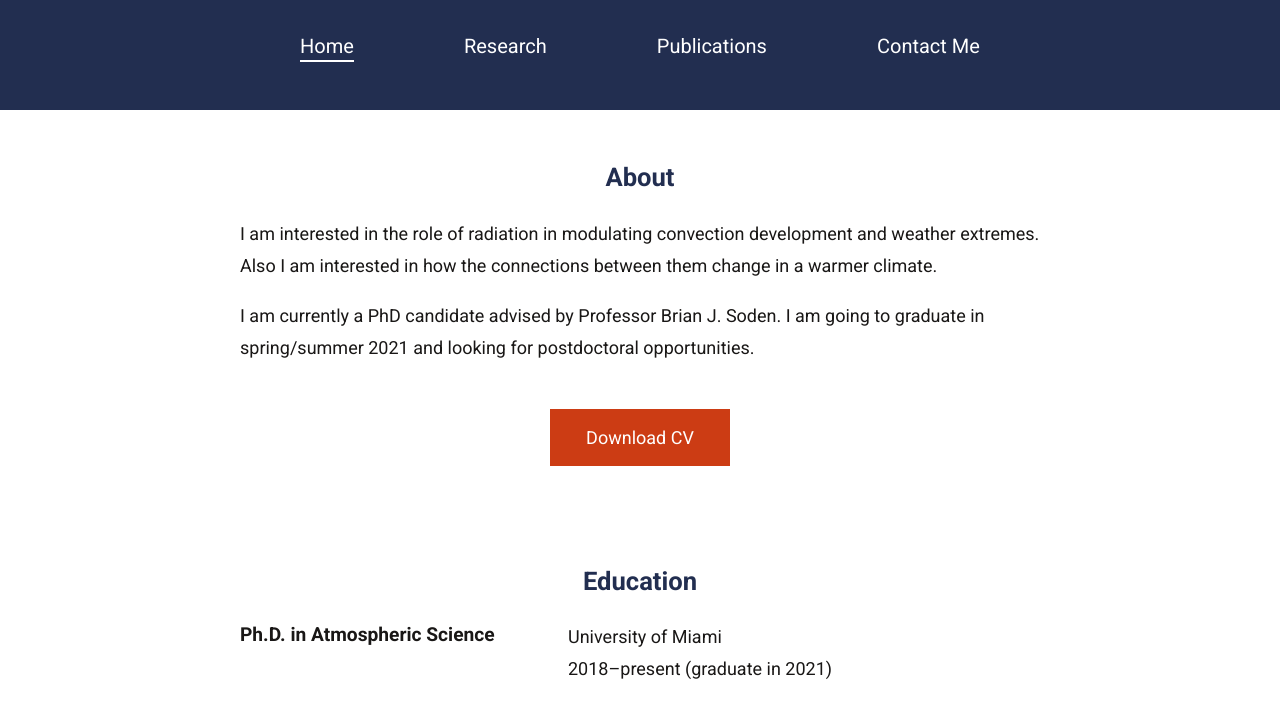
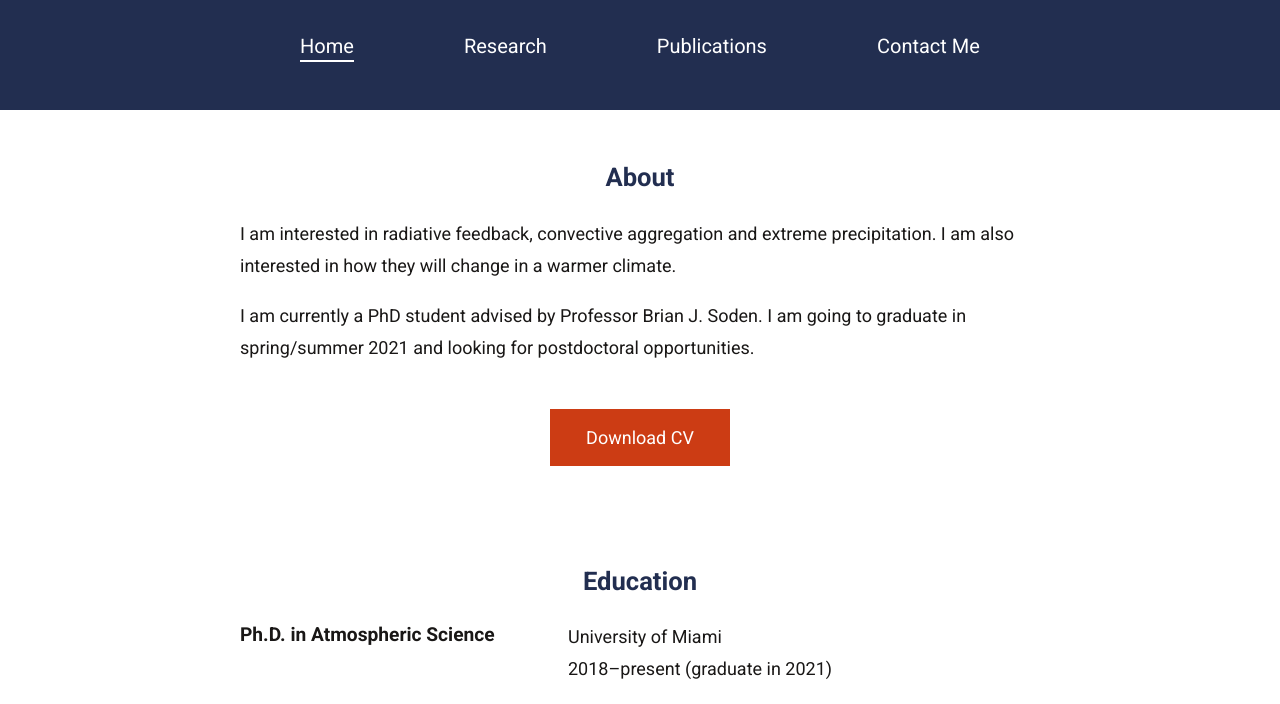
Before and after one commit to bosongzhang/bosongzhang.github.io, a plain HTML site: page index.html in a window 1280 px wide. Shown: the part 96-800 px from the top of the page. Drawn offline with nearby package versions, Linux system fonts and the light colour scheme.

Commit message:
more update

```diff
--- a/index.html
+++ b/index.html
@@ -35,9 +35,9 @@
       <div class="wrapper">
         <h2 class="dark">About</h2>
 
-        <p class="dark">I am interested in the role of radiation in modulating convection development and weather extremes. Also I am interested in how the connections between them change in a warmer climate. </p>
+        <p class="dark">I am interested in radiative feedback, convective aggregation and extreme precipitation. I am also interested in how they will change in a warmer climate. </p>
 
-        <p class="dark">I am currently a PhD candidate advised by Professor Brian J. Soden. I am going to graduate in spring/summer 2021 and looking for postdoctoral opportunities.</p>
+        <p class="dark">I am currently a PhD student advised by Professor Brian J. Soden. I am going to graduate in spring/summer 2021 and looking for postdoctoral opportunities.</p>
 
         <a class="primary-btn" href="documents/cv_bosong.zhang.pdf" target="_blank">Download CV</a>
       </div>
```
Also changed, not shown: research.html (+2 -2 lines).
